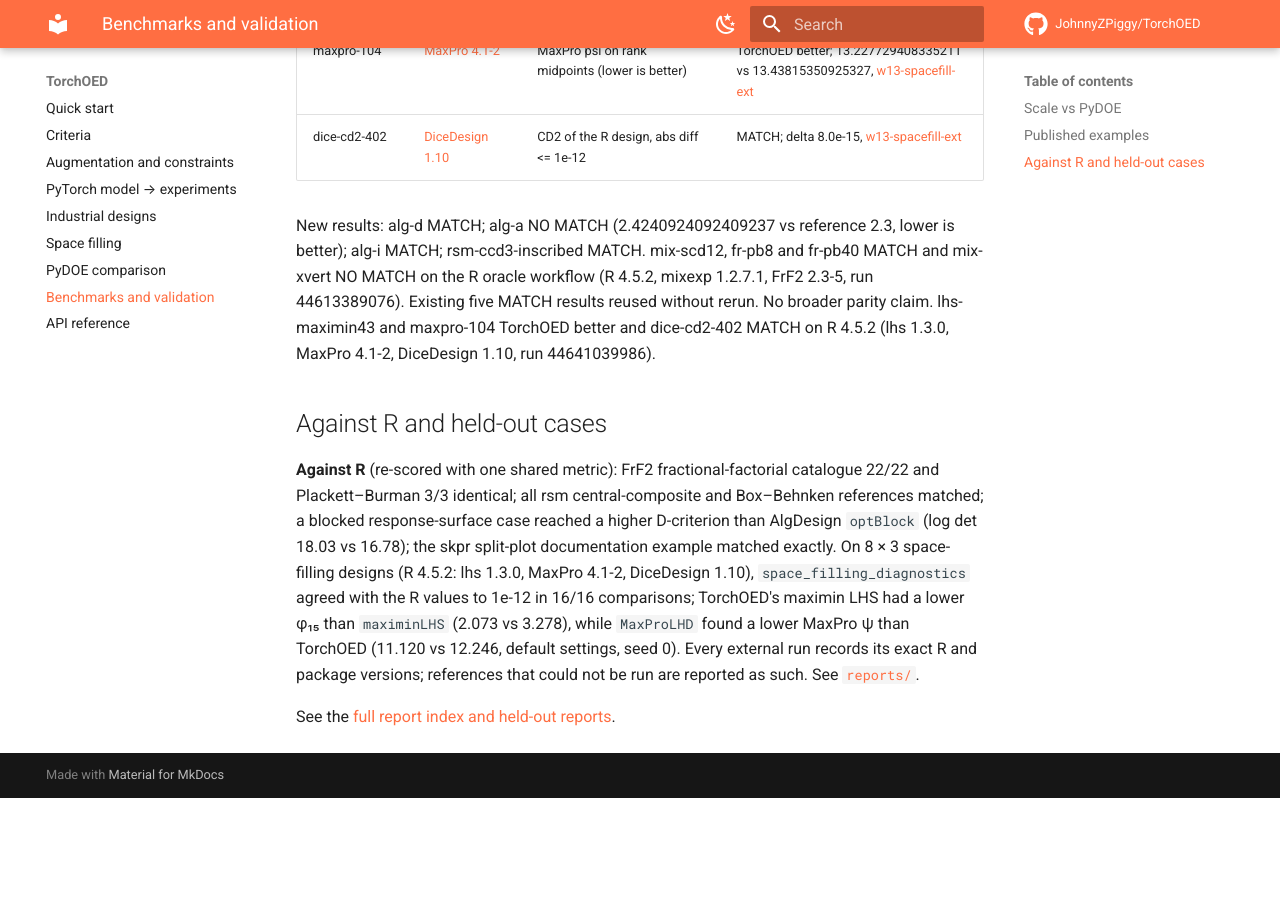
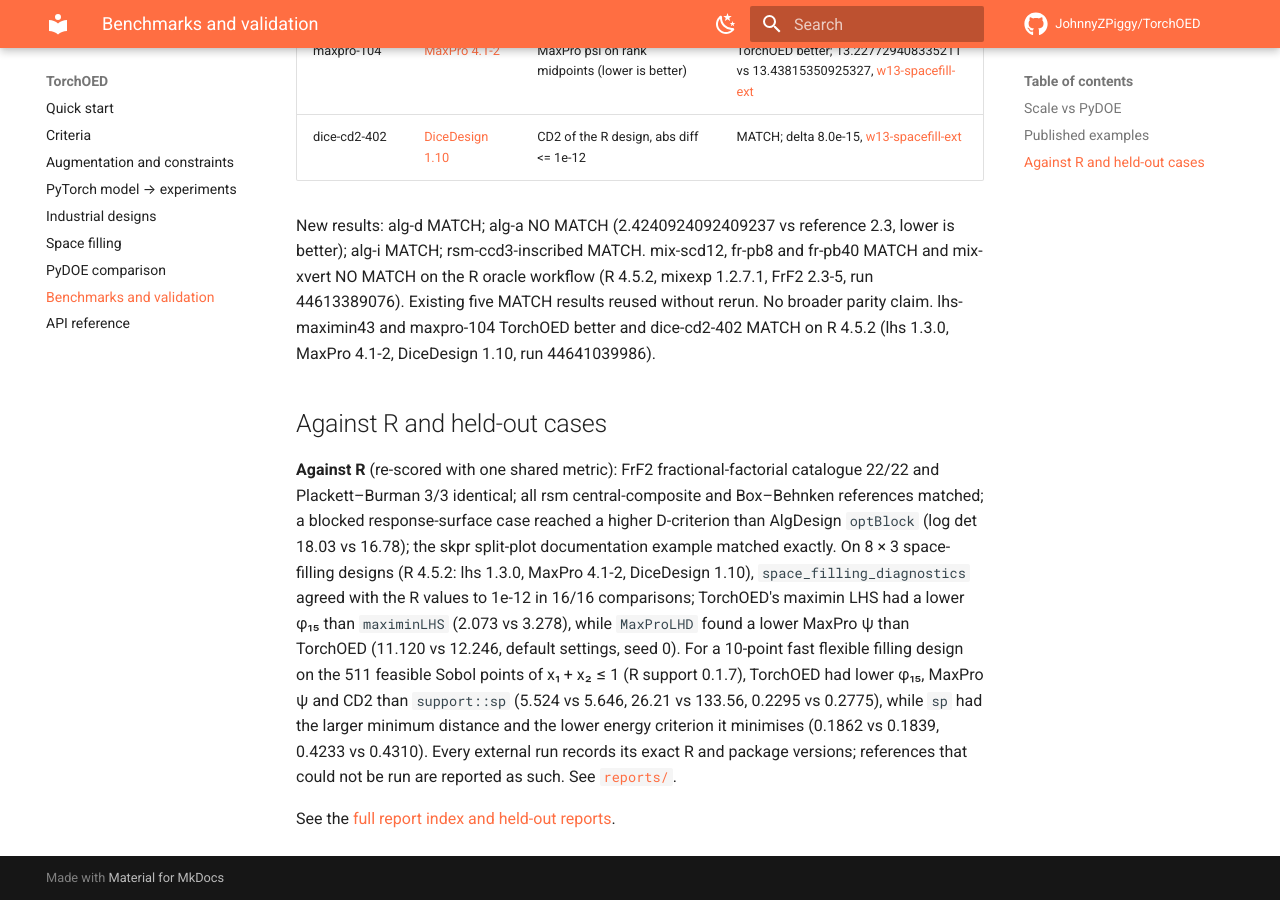
Before and after one commit to JohnnyZPiggy/TorchOED, an MkDocs documentation site: the page built from website/benchmarks.md, in a window 1280 px wide and 900 px high, scrolled down 1882 px. Built offline with MkDocs 1.6.1 and Material for MkDocs 9.7.7, drawn with Linux system fonts in a browser that asks for light colours; comment, search, counter and statistics services are not loaded; before the commit the page ends 2680 px from its top, so only the background shows below that.

Commit message:
docs: state FFF comparison with R support (Refs #425) (#427)

```diff
--- a/website/benchmarks.md
+++ b/website/benchmarks.md
@@ -40,6 +40,6 @@ New results: alg-d MATCH; alg-a NO MATCH (2.4240924092409237 vs reference 2.3, l
 
 ## Against R and held-out cases
 
-**Against R** (re-scored with one shared metric): FrF2 fractional-factorial catalogue 22/22 and Plackett–Burman 3/3 identical; all rsm central-composite and Box–Behnken references matched; a blocked response-surface case reached a higher D-criterion than AlgDesign `optBlock` (log det 18.03 vs 16.78); the skpr split-plot documentation example matched exactly. On 8 × 3 space-filling designs (R 4.5.2: lhs 1.3.0, MaxPro 4.1-2, DiceDesign 1.10), `space_filling_diagnostics` agreed with the R values to 1e-12 in 16/16 comparisons; TorchOED's maximin LHS had a lower φ₁₅ than `maximinLHS` (2.073 vs 3.278), while `MaxProLHD` found a lower MaxPro ψ than TorchOED (11.120 vs 12.246, default settings, seed 0). Every external run records its exact R and package versions; references that could not be run are reported as such. See [`reports/`](https://github.com/JohnnyZPiggy/TorchOED/blob/main/reports/README.md).
+**Against R** (re-scored with one shared metric): FrF2 fractional-factorial catalogue 22/22 and Plackett–Burman 3/3 identical; all rsm central-composite and Box–Behnken references matched; a blocked response-surface case reached a higher D-criterion than AlgDesign `optBlock` (log det 18.03 vs 16.78); the skpr split-plot documentation example matched exactly. On 8 × 3 space-filling designs (R 4.5.2: lhs 1.3.0, MaxPro 4.1-2, DiceDesign 1.10), `space_filling_diagnostics` agreed with the R values to 1e-12 in 16/16 comparisons; TorchOED's maximin LHS had a lower φ₁₅ than `maximinLHS` (2.073 vs 3.278), while `MaxProLHD` found a lower MaxPro ψ than TorchOED (11.120 vs 12.246, default settings, seed 0). For a 10-point fast flexible filling design on the 511 feasible Sobol points of x₁ + x₂ ≤ 1 (R support 0.1.7), TorchOED had lower φ₁₅, MaxPro ψ and CD2 than `support::sp` (5.524 vs 5.646, 26.21 vs 133.56, 0.2295 vs 0.2775), while `sp` had the larger minimum distance and the lower energy criterion it minimises (0.1862 vs 0.1839, 0.4233 vs 0.4310). Every external run records its exact R and package versions; references that could not be run are reported as such. See [`reports/`](https://github.com/JohnnyZPiggy/TorchOED/blob/main/reports/README.md).
 
 See the [full report index and held-out reports](https://github.com/JohnnyZPiggy/TorchOED/blob/main/reports/README.md).
```
